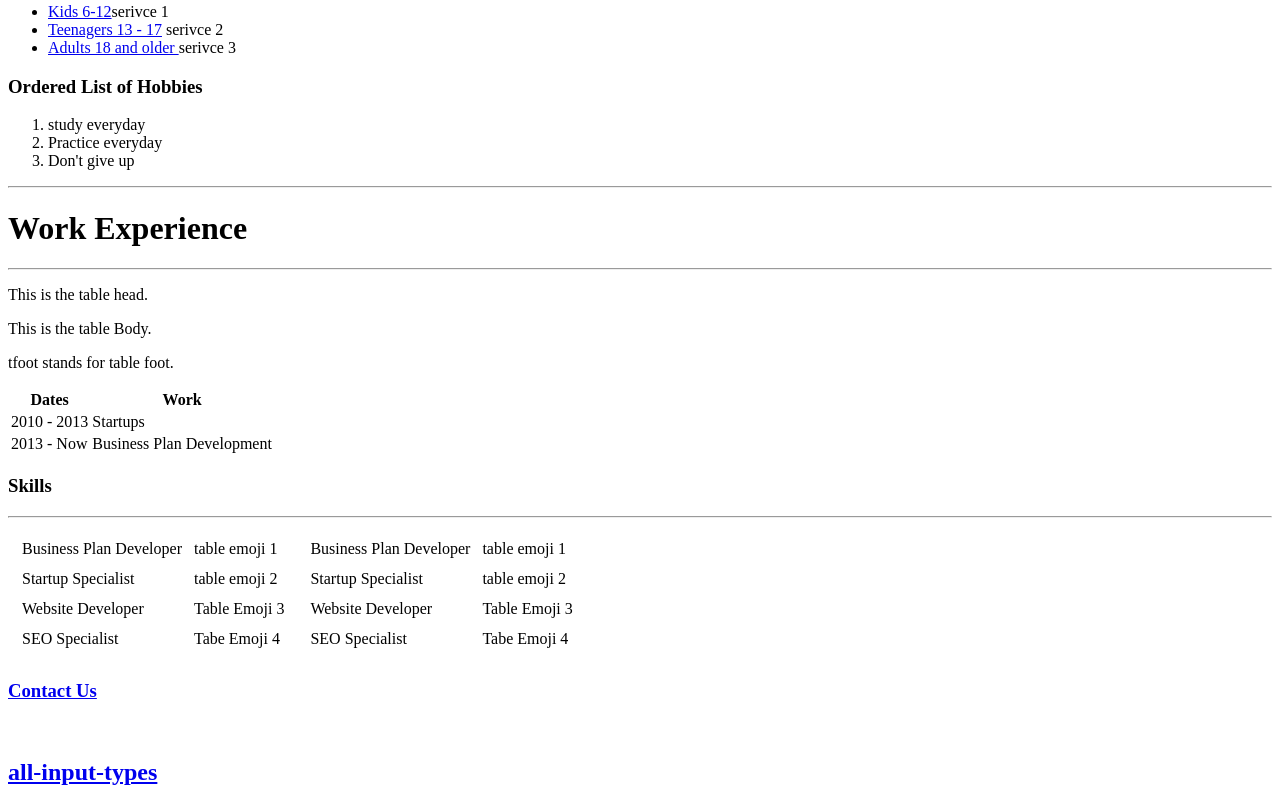
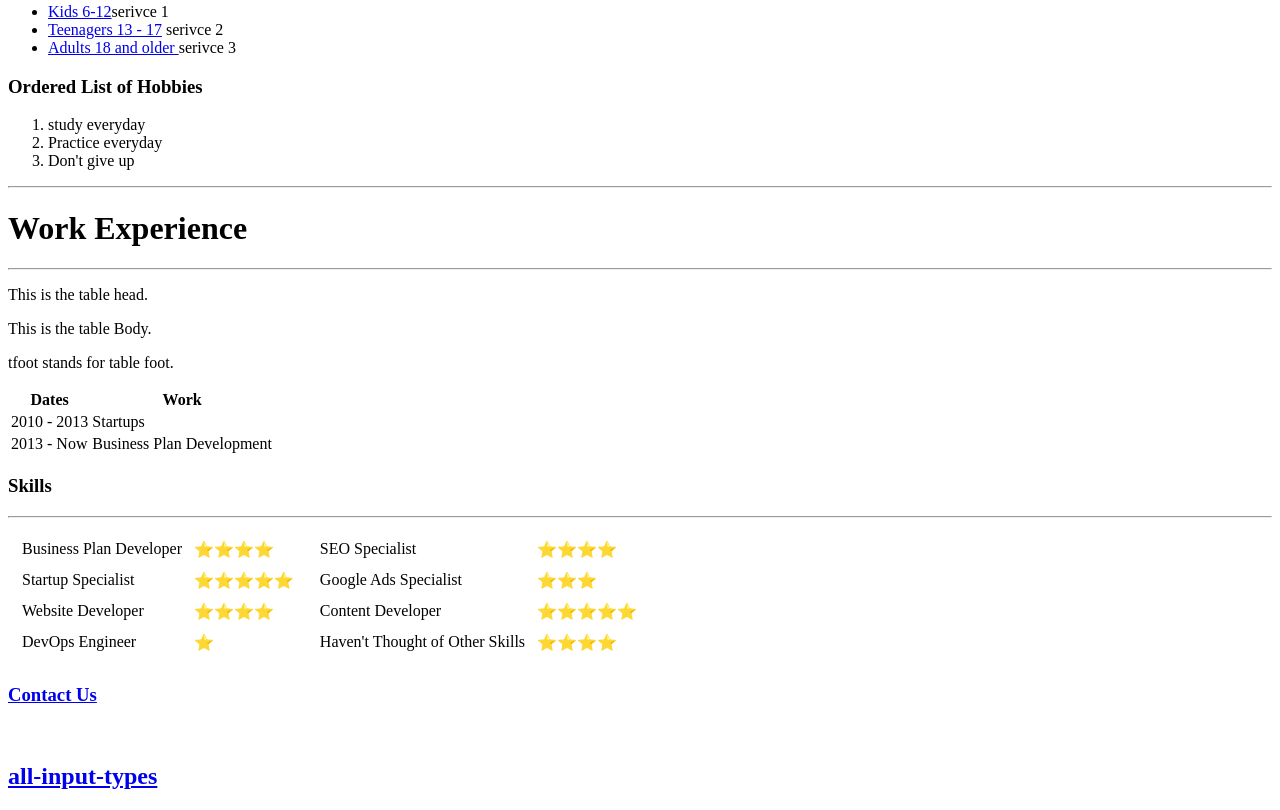
Before and after one commit to persiansteps/cv, a plain HTML site: page index.html in a window 1280 px wide. Shown: the part 614-1424 px from the top of the page. Drawn offline with Linux system fonts and the light colour scheme; files whose address does not match are found by name.

Commit message:
Stars Update index.html

```diff
--- a/index.html
+++ b/index.html
@@ -97,20 +97,20 @@
                 <table cellspacing="10">
                     <tr>
                         <td>Business Plan Developer</td>
-                        <td>table emoji 1</td>
+                        <td>⭐⭐⭐⭐</td>
                     </tr>
                     <tr>
                         <td>Startup Specialist</td>
-                        <td>table emoji 2</td>
+                        <td>⭐⭐⭐⭐⭐</td>
                     </tr>
 
                     <tr>
                         <td>Website Developer</td>
-                        <td>Table Emoji 3</td>
+                        <td>⭐⭐⭐⭐</td>
                     </tr>
                     <tr>
-                        <td>SEO Specialist</td>
-                        <td>Tabe Emoji 4</td>
+                        <td>DevOps Engineer</td>
+                        <td>⭐</td>
                     </tr>
                 </table>
             </td>
@@ -118,21 +118,21 @@
                 <table cellspacing="10">
 
                     <tr>
-                        <td>Business Plan Developer</td>
-                        <td>table emoji 1</td>
+                        <td>SEO Specialist</td>
+                        <td>⭐⭐⭐⭐</td>
                     </tr>
                     <tr>
-                        <td>Startup Specialist</td>
-                        <td>table emoji 2</td>
+                        <td>Google Ads Specialist</td>
+                        <td>⭐⭐⭐</td>
                     </tr>
 
                     <tr>
-                        <td>Website Developer</td>
-                        <td>Table Emoji 3</td>
+                        <td>Content Developer</td>
+                        <td>⭐⭐⭐⭐⭐</td>
                     </tr>
                     <tr>
-                        <td>SEO Specialist</td>
-                        <td>Tabe Emoji 4</td>
+                        <td>Haven't Thought of Other Skills</td>
+                        <td>⭐⭐⭐⭐</td>
                     </tr>
                 </table>
             </td>
```
